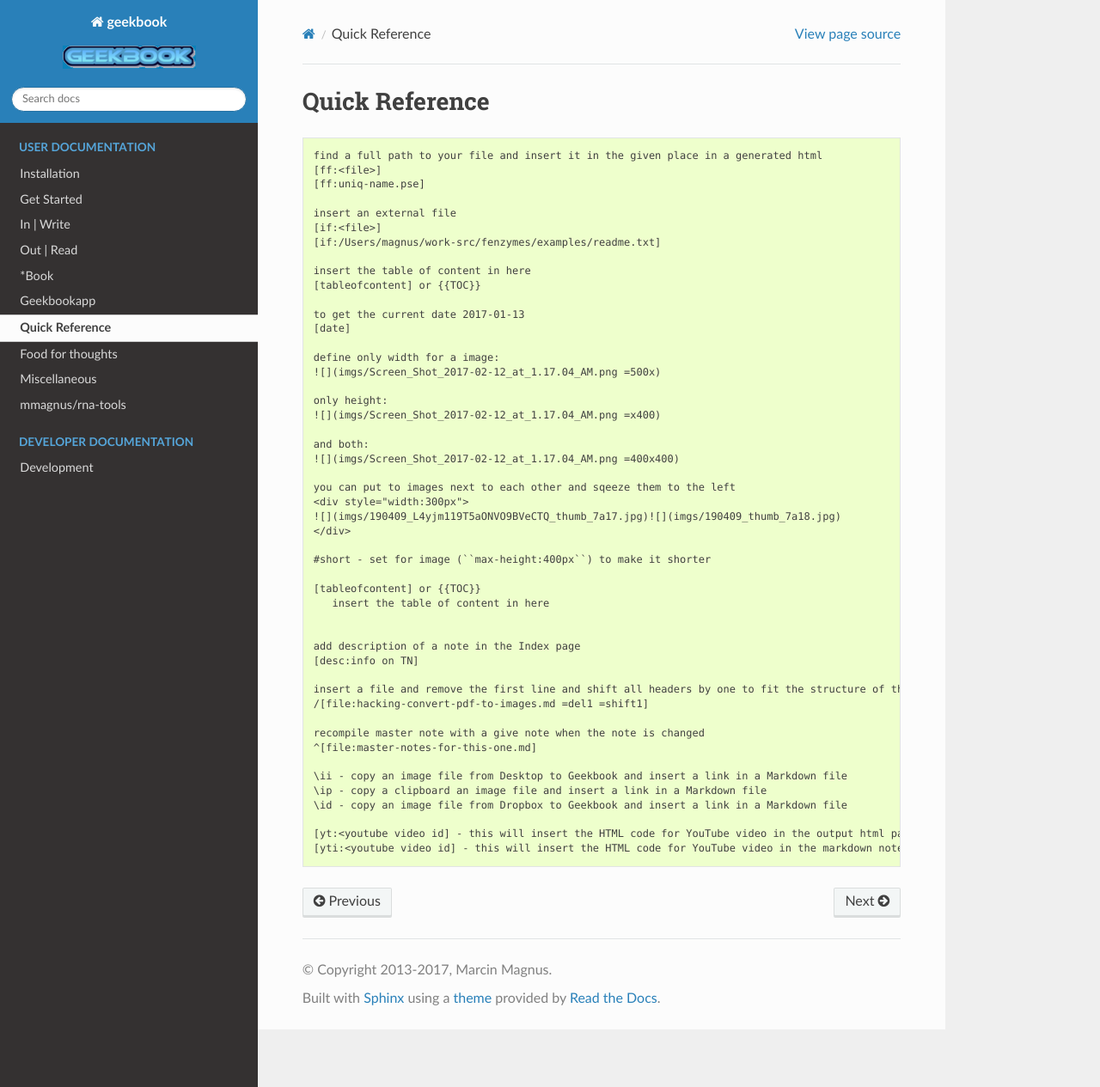
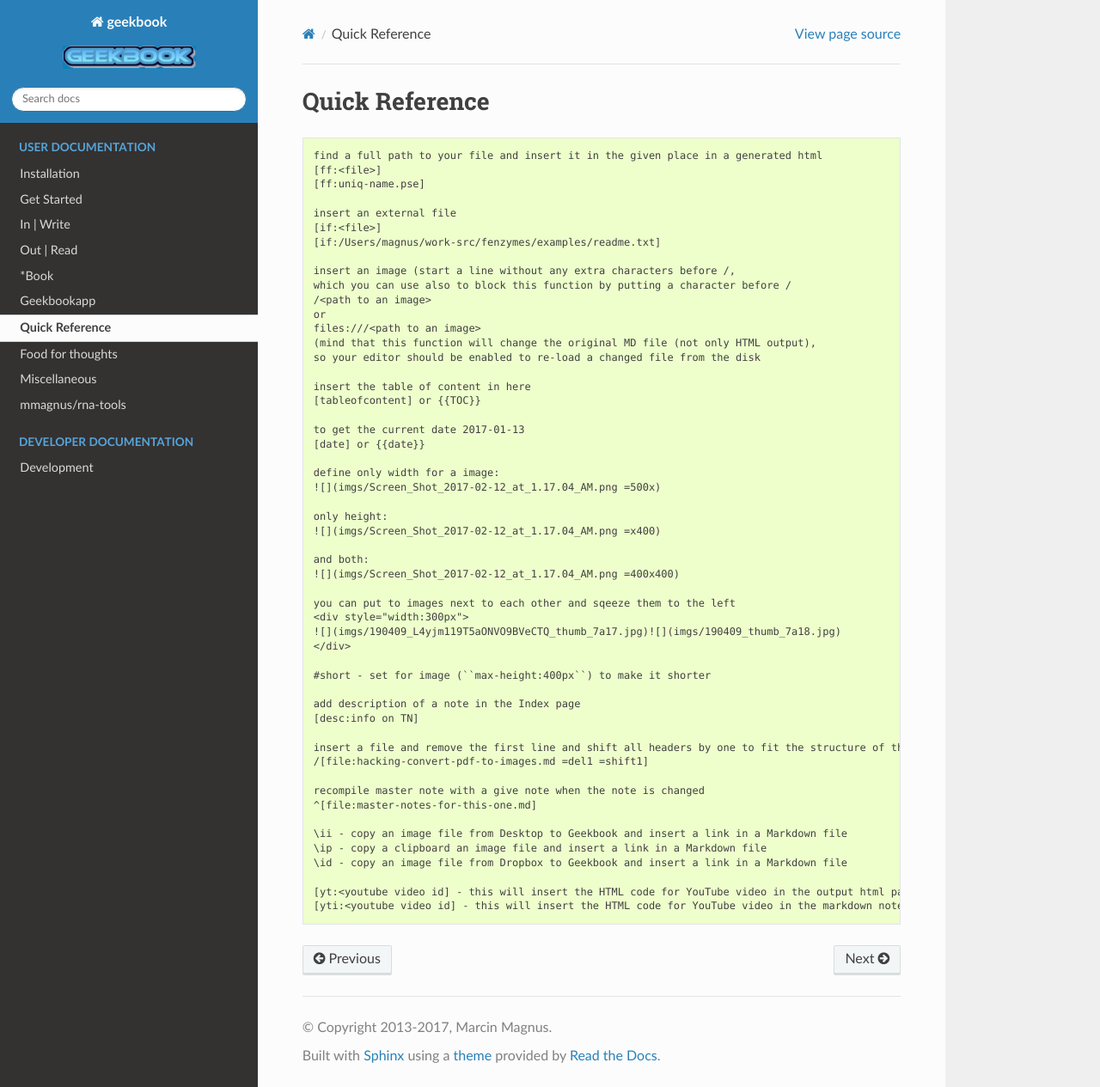
Before and after one commit to mmagnus/geekbook, a Sphinx documentation site: the page built from docs/source/quickref.rst, in a window 1280 px wide and 1265 px high. Shown: the whole window at 86% size. Built offline with Sphinx 7.4.7 and the Read the Docs theme 2.0.0, drawn with Linux system fonts in a browser that asks for light colours.

Commit message:
Update quickref.rst

```diff
--- a/docs/source/quickref.rst
+++ b/docs/source/quickref.rst
@@ -11,11 +11,19 @@ Quick Reference
      [if:<file>]
      [if:/Users/magnus/work-src/fenzymes/examples/readme.txt]
 
+     insert an image (start a line without any extra characters before /,
+     which you can use also to block this function by putting a character before /
+     /<path to an image>
+     or
+     files:///<path to an image>
+     (mind that this function will change the original MD file (not only HTML output),
+     so your editor should be enabled to re-load a changed file from the disk
+
      insert the table of content in here
      [tableofcontent] or {{TOC}}
 
      to get the current date 2017-01-13
-     [date]
+     [date] or {{date}}
 
      define only width for a image:
      ![](imgs/Screen_Shot_2017-02-12_at_1.17.04_AM.png =500x)
@@ -33,10 +41,6 @@ Quick Reference
 
      #short - set for image (``max-height:400px``) to make it shorter
 
-     [tableofcontent] or {{TOC}}
-        insert the table of content in here
-
-
      add description of a note in the Index page
      [desc:info on TN]
 
```
